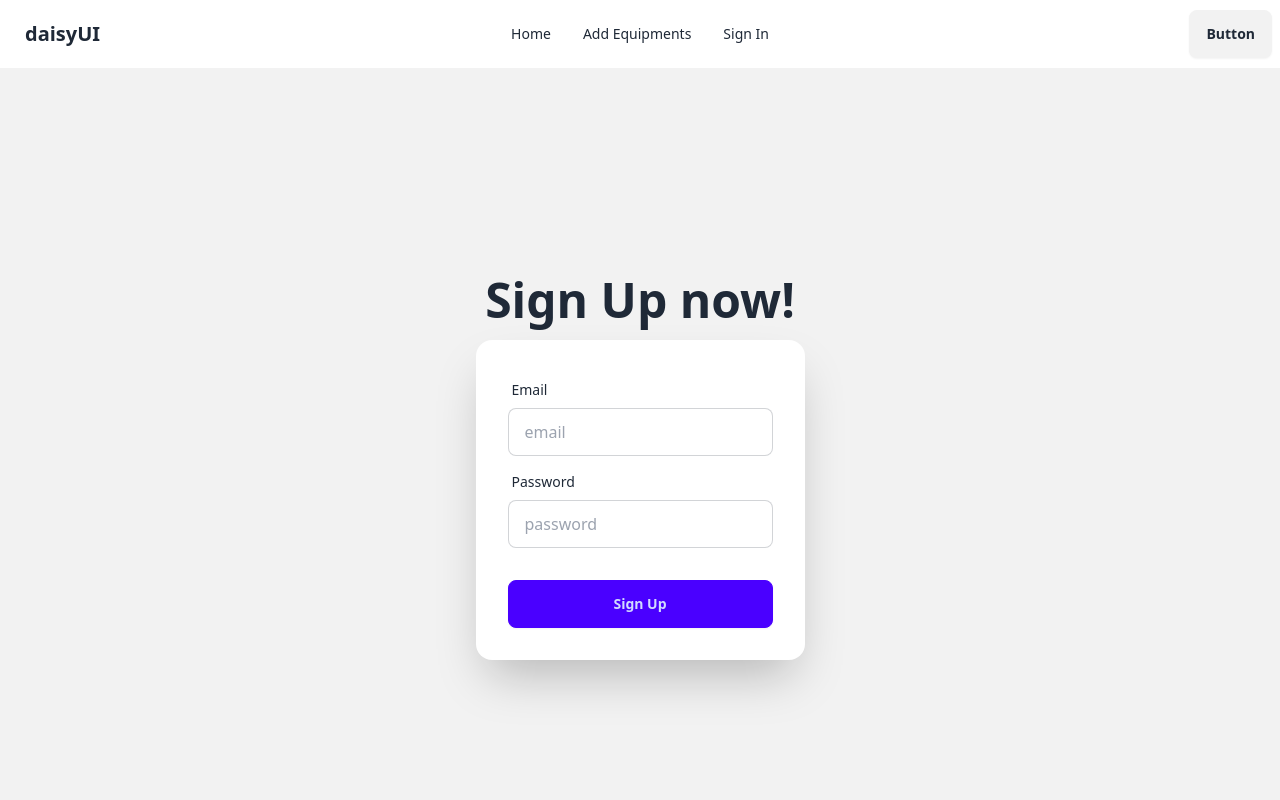
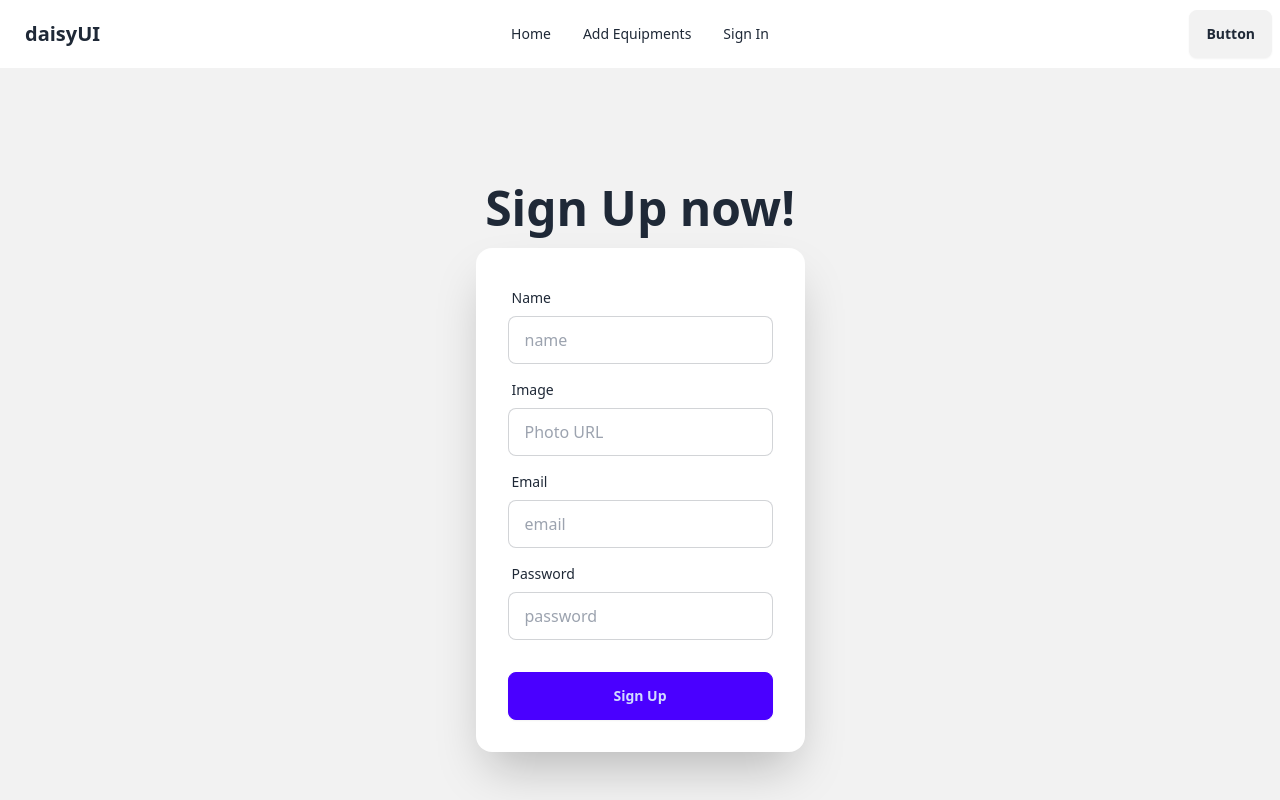
Before and after one commit to muntasir-mahmud-abdullah/equisports-client, a React (Vite) app: page /signUp in a window 1280 px wide. Shown: the top 800 px of the page. Built offline with nearby package versions, Linux system fonts and the light colour scheme.

Commit message:
All equipment page added

```diff
--- a/src/components/SignUp.jsx
+++ b/src/components/SignUp.jsx
@@ -1,21 +1,36 @@
-import React, { useContext } from 'react';
-import { AuthContext } from '../providers/AuthProvider';
+import React, { useContext } from "react";
+import { AuthContext } from "../providers/AuthProvider";
+import AddEquipment from "../pages/AddEquipment";
 
 const SignUp = () => {
-  const {createUser} = useContext(AuthContext);
+  const { createUser } = useContext(AuthContext);
   const handleSignUp = (e) => {
     e.preventDefault();
     const form = e.target;
+    const name = form.name.value;
+    const image = form.image.value;
     const email = form.email.value;
     const password = form.password.value;
-      createUser(email,password)
-      .then(result=>{
-        console.log(result.user)
+    createUser(email, password).then((result) => {
+      console.log(result.user);
+      const newUser = { name, email, image };
+      // <AddEquipment newUser = { newUser } ></AddEquipment>
+      //save new user info to database
+      fetch("http://localhost:5000/users", {
+        method: "POST",
+        headers: {
+          "content-type": "application/json",
+        },
+        body: JSON.stringify(newUser),
       })
-      .catch(error=>{
-        console.log("error",error.message)
-      })
+        .then((res) => res.json())
+        .then((data) => {
+          if (data.insertedId) {
+            console.log("user created in db");
           }
+        });
+    });
+  };
 
   return (
     <div className="hero bg-base-200 min-h-screen">
@@ -27,15 +42,51 @@ const SignUp = () => {
           <form onSubmit={handleSignUp} className="card-body">
             <div className="form-control">
               <label className="label">
+                <span className="label-text">Name</span>
+              </label>
+              <input
+                type="text"
+                placeholder="name"
+                name="name"
+                className="input input-bordered"
+                required
+              />
+            </div>
+            <div className="form-control">
+              <label className="label">
+                <span className="label-text">Image</span>
+              </label>
+              <input
+                type="text"
+                placeholder="Photo URL"
+                name="image"
+                className="input input-bordered"
+                required
+              />
+            </div>
+            <div className="form-control">
+              <label className="label">
                 <span className="label-text">Email</span>
               </label>
-          <input type="email" placeholder="email" name="email" className="input input-bordered" required />
+              <input
+                type="email"
+                placeholder="email"
+                name="email"
+                className="input input-bordered"
+                required
+              />
             </div>
             <div className="form-control">
               <label className="label">
                 <span className="label-text">Password</span>
               </label>
-          <input type="password" placeholder="password" name="password" className="input input-bordered" required />
+              <input
+                type="password"
+                placeholder="password"
+                name="password"
+                className="input input-bordered"
+                required
+              />
             </div>
             <div className="form-control mt-6">
               <button className="btn btn-primary">Sign Up</button>
--- a/src/main.jsx
+++ b/src/main.jsx
@@ -9,6 +9,7 @@ import SignIn from "./components/SignIn.jsx";
 import SignUp from "./components/SignUp.jsx";
 import Layout from "./components/Layout.jsx";
 import AuthProvider from "./providers/AuthProvider.jsx";
+import AllEquipments from "./pages/AllEquipments.jsx";
 const router = createBrowserRouter([
   {
     path: "/",
@@ -21,7 +22,7 @@ const router = createBrowserRouter([
       },
       {
         path: "addEquipment",
-        element: <AddEquipment></AddEquipment>,
+        element: <AddEquipment></AddEquipment>
       },
 
       {
@@ -38,6 +39,11 @@ const router = createBrowserRouter([
         path: "signUp",
         element: <SignUp></SignUp>,
       },
+      {
+        path:"allEquipments",
+        element:<AllEquipments></AllEquipments>,
+        loader:()=> fetch('http://localhost:5000/equipments')
+      }
     ],
   },
 ]);
--- a/src/pages/AddEquipment.jsx
+++ b/src/pages/AddEquipment.jsx
@@ -1,6 +1,9 @@
 import React from "react";
+import { useLoaderData } from "react-router-dom";
 import Swal from "sweetalert2";
 const AddEquipment = () => {
+  // console.log(newUser);
+  // const { name: , email:   } = newUser;
   const handleAddEquip = (e) => {
     e.preventDefault();
     const form = e.target;
@@ -49,7 +52,6 @@ const AddEquipment = () => {
   return (
     <div className="bg-gray-400 p-24">
       <h1 className="text-3xl mb-8 font-extrabold">Add Equipments</h1>
-
       <form onSubmit={handleAddEquip}>
         {/* form row */}
         <div className="md:flex">
@@ -175,7 +177,7 @@ const AddEquipment = () => {
             <input
               type="text"
               name="user-email"
-              placeholder="email"
+              readOnly
               className="input input-bordered w-full "
             />
           </div>
@@ -186,12 +188,16 @@ const AddEquipment = () => {
             <input
               type="text"
               name="user-name"
-              placeholder="Name"
+              readOnly
               className="input input-bordered w-full "
             />
           </div>
         </div>
-        <input type="submit" value="Add Equipment" className="btn btn-block mt-4"  />
+        <input
+          type="submit"
+          value="Add Equipment"
+          className="btn btn-block mt-4"
+        />
       </form>
     </div>
   );
--- /dev/null
+++ b/src/pages/AllEquipments.jsx
@@ -0,0 +1,15 @@
+import React, { useState } from 'react';
+import { useLoaderData } from 'react-router-dom';
+
+const AllEquipments = () => {
+    const loadedEquipments = useLoaderData();
+    const [allequipments,setallEquipments] =useState(loadedEquipments);
+    return (
+        <div>
+            <h2>all equipments:{allequipments.length}</h2>
+
+        </div>
+    );
+};
+
+export default AllEquipments;
```
Lines whose indentation alone changed are shown as unchanged.
